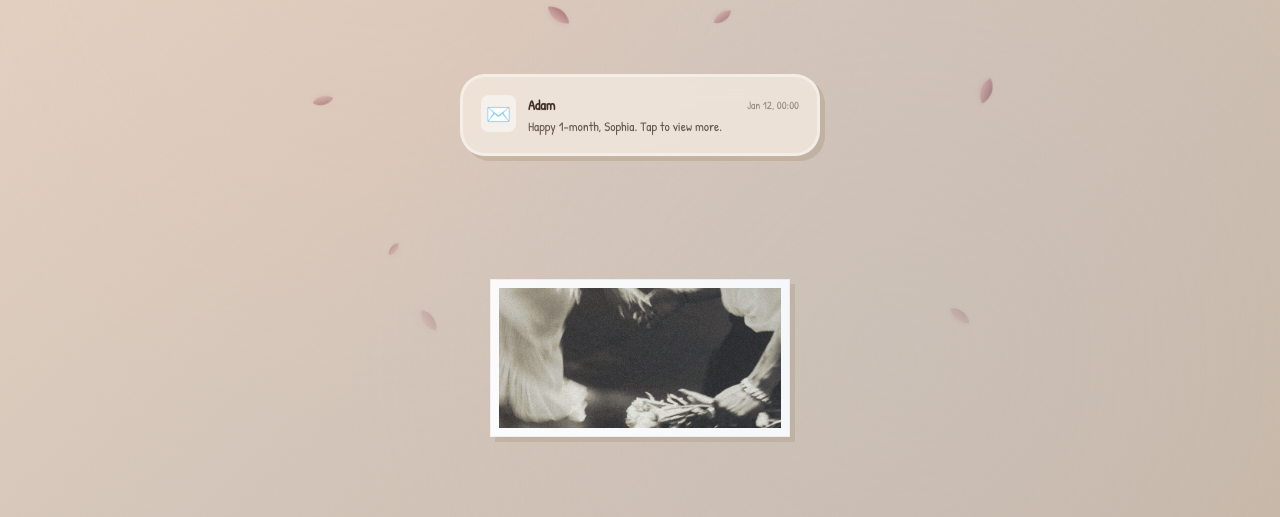
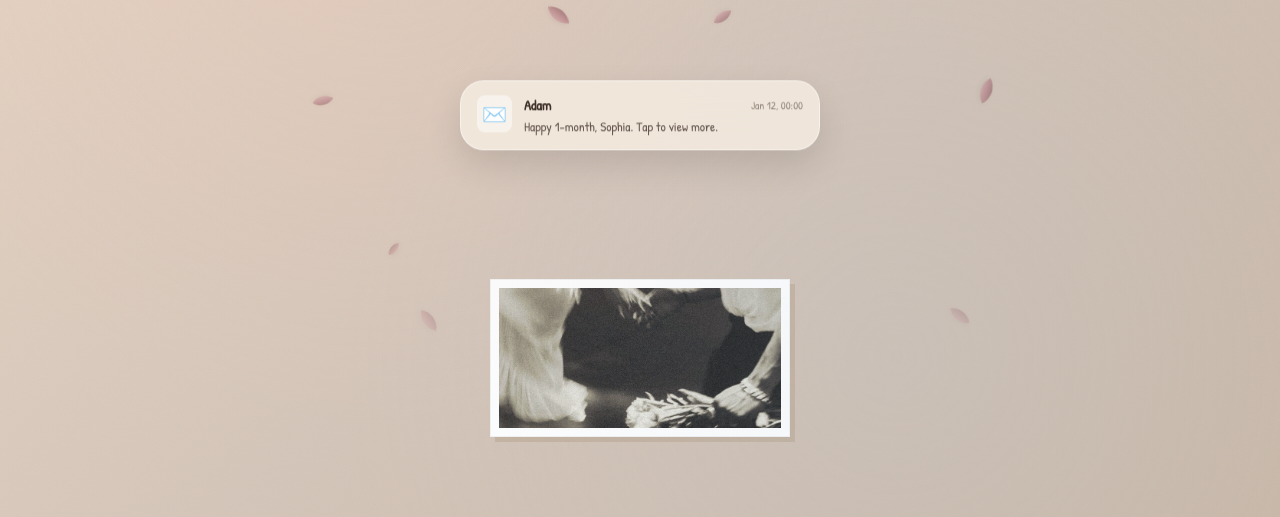
Before and after one commit to damdamdummy/first, a plain HTML site: page index.html in a window 1280 px wide. Shown: the part 283-800 px from the top of the page. Drawn offline with Linux system fonts and the light colour scheme; no server answers.

Commit message:
small fix

```diff
--- a/index.html
+++ b/index.html
@@ -532,20 +532,24 @@
             position: fixed;
             top: 50%;
             left: 50%;
-            transform: translate(-50%, -50%) scale(0.9);
+            transform: translate(-50%, -40%) scale(0.95);
             width: 90%;
             max-width: 360px;
-            background: rgba(245, 235, 224, 0.75);
-            backdrop-filter: blur(15px);
-            -webkit-backdrop-filter: blur(15px);
-            border-radius: 25px;
-            padding: 18px;
-            box-shadow: 5px 5px 0px rgba(139, 111, 71, 0.2);
+            background: rgba(245, 235, 224, 0.85);
+            backdrop-filter: blur(20px);
+            -webkit-backdrop-filter: blur(20px);
+            border-radius: 24px;
+            padding: 14px 16px;
+            box-shadow: 0 15px 35px rgba(0, 0, 0, 0.12);
             z-index: 1000;
             opacity: 0;
+            visibility: hidden;
             cursor: pointer;
-            transition: all 0.5s cubic-bezier(0.4, 0, 0.2, 1);
-            border: 3px solid rgba(255, 255, 255, 0.4);
+            transition:
+                opacity 0.5s ease,
+                transform 0.6s cubic-bezier(0.175, 0.885, 0.32, 1.275),
+                visibility 0.5s;
+            border: 1px solid rgba(255, 255, 255, 0.5);
             animation: notifFloat 4s ease-in-out infinite;
         }
 
@@ -564,6 +568,7 @@
         .notification-popup.active {
             opacity: 1;
             transform: translate(-50%, -50%) scale(1);
+            visibility: visible;
         }
 
         .notification-body {
```
Also changed, not shown: assets/images/bears.jpg.
